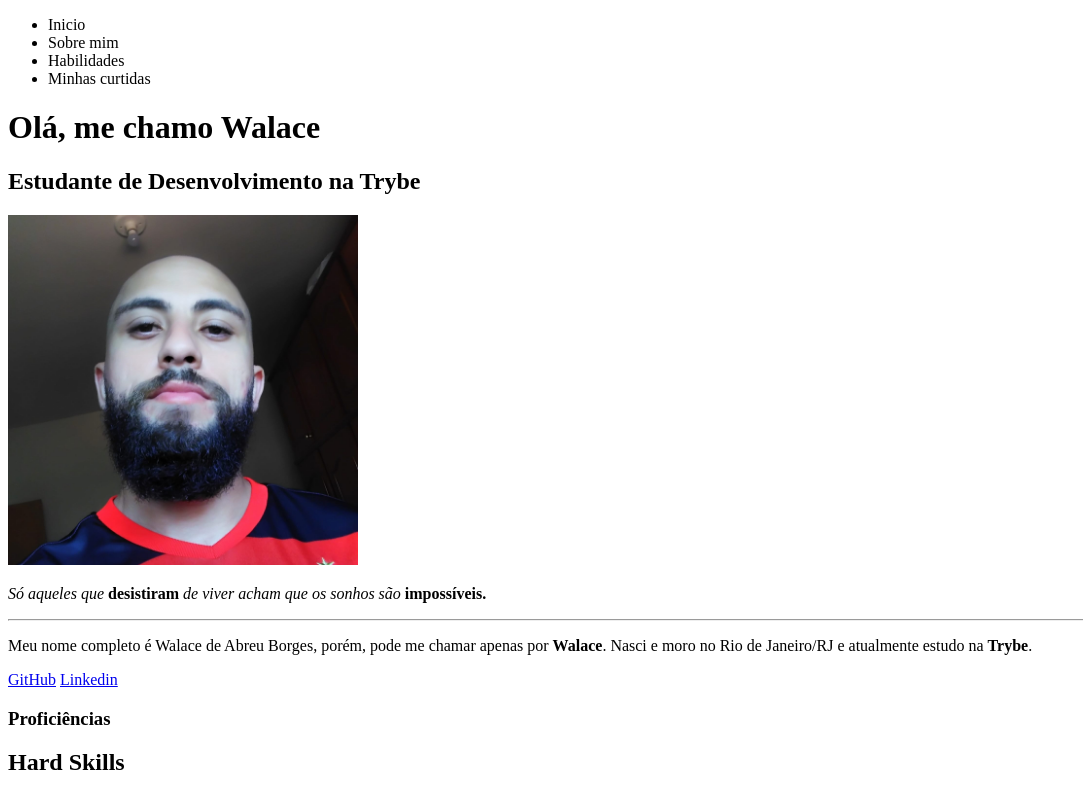
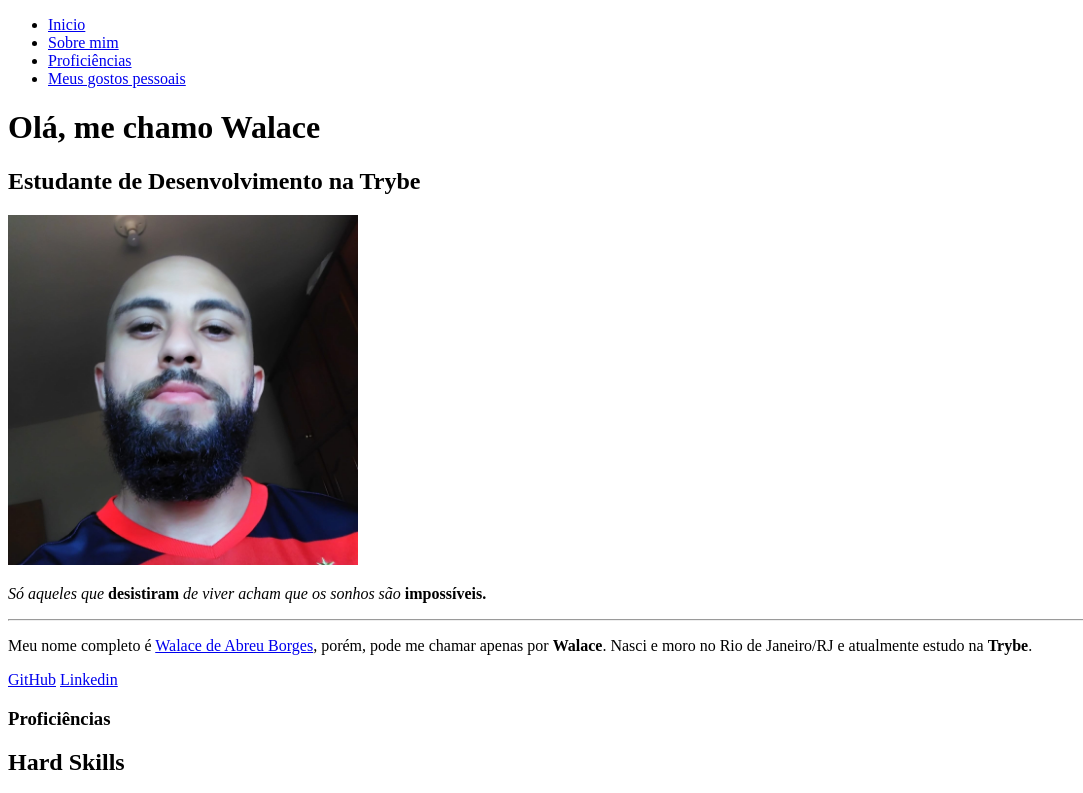
Before and after one commit to walaceborges/walaceborges.github.io, a plain HTML site: page index.html in a window 1280 px wide. Shown: the top 793 px of the page, without its empty margins (0-1083 px from the left). Drawn offline with Linux system fonts and the light colour scheme.

Commit message:
Adicionar o final do esqueleto do portfolio

```diff
--- a/index.html
+++ b/index.html
@@ -5,25 +5,30 @@
     <title>Portfolio | Walace Borges</title>
 </head>
 <body>
+    <div id="indice">
     <!-- Indice -->
     <ul>
-        <li>Inicio</li>
-        <li>Sobre mim</li>
-        <li>Habilidades</li>
-        <li>Minhas curtidas</li>
+        <li><a href="#indice">Inicio</a></li>
+        <li><a href="#ola">Sobre mim</a></li>
+        <li><a href="#sobre">Proficiências</a></li>
+        <li><a href="#curtida">Meus gostos pessoais</a></li>
     </ul>
+    </div>
+    <div id="ola">
     <!-- Hello -->
     <h1>Olá, me chamo Walace</h1>
     <h2><strong>Estudante de Desenvolvimento na Trybe</strong></h2>
-    <img src="./assets/pessoal.jpg" alt="perfil" width="350px">
+    <img id="walacefoto"src="./assets/pessoal.jpg" alt="perfil" width="350px">
     <br>
     <p>
         <i>Só aqueles que</i> <strong>desistiram</strong> <i>de viver acham que os sonhos são</i> <b>impossíveis.</b>
     </p>
+    </div>
     <hr>
+    <div id="sobre">
     <!-- Sobre -->
     <p>
-        Meu nome completo é Walace de Abreu Borges, porém, pode me chamar apenas por <b>Walace</b>. Nasci e moro no Rio de Janeiro/RJ e atualmente estudo na <strong>Trybe</strong>.
+        Meu nome completo é <a href="#walacefoto">Walace de Abreu Borges</a>, porém, pode me chamar apenas por <b>Walace</b>. Nasci e moro no Rio de Janeiro/RJ e atualmente estudo na <strong>Trybe</strong>.
     </p>
     <a href="https://github.com/walaceborges">GitHub</a>
     <a href="https://www.linkedin.com/in/walace-borges-247611100/">Linkedin</a>
@@ -53,8 +58,11 @@
         <li>Numero 3</li>
         <li>Numero 4</li>
     </ul>
+    </div>
     <hr>
+    <div id="curtida">
     <!-- Curtir -->
     <p>Canal do Youtube que gosto muito: <a href="https://www.youtube.com/channel/UC4ncvgh5hFr5O83MH7-jRJg">Flow Podcast</a>
+    </div>
 </body>
 </html>
```
